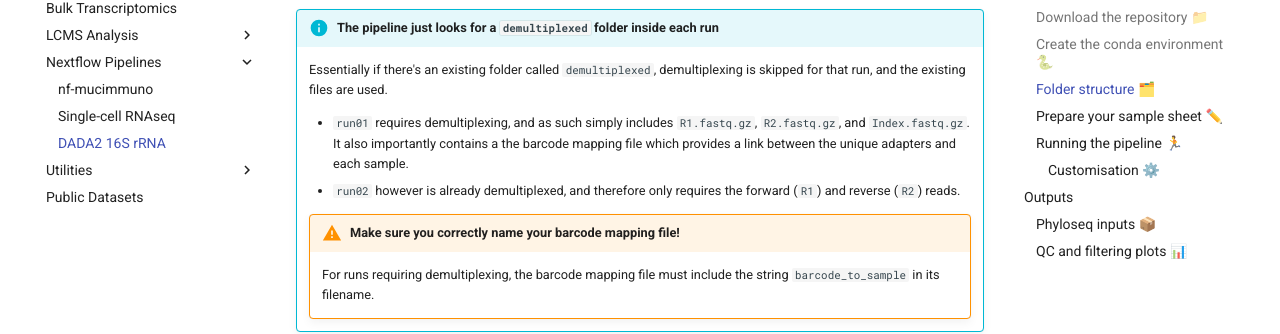
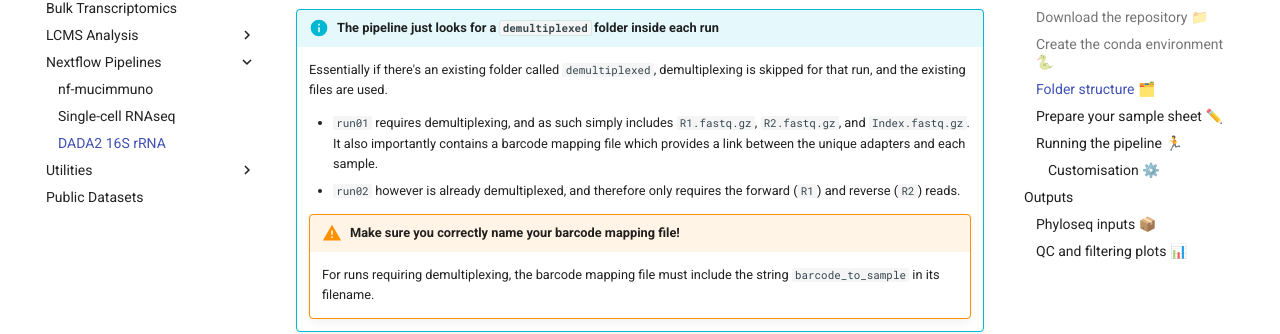
Before and after one commit to mucosal-immunology-lab/bioinformatics-hub, an MkDocs documentation site: the page built from docs/NextFlow/dada2_16S.md, in a window 1280 px wide and 900 px high, scrolled down 2368 px. Shown: the part 145-479 px from the top of the window. Built offline with MkDocs 1.6.1 and Material for MkDocs 9.7.7, drawn with Linux system fonts in a browser that asks for light colours.

Commit message:
minor_edit

```diff
--- a/docs/NextFlow/dada2_16S.md
+++ b/docs/NextFlow/dada2_16S.md
@@ -87,7 +87,7 @@ Because you specify the full directory path for your raw input data, you can tec
 
     Essentially if there's an existing folder called `demultiplexed`, demultiplexing is skipped for that run, and the existing files are used.
 
-    - `run01` requires demultiplexing, and as such simply includes `R1.fastq.gz`, `R2.fastq.gz`, and `Index.fastq.gz`. It also importantly contains a the barcode mapping file which provides a link between the unique adapters and each sample.
+    - `run01` requires demultiplexing, and as such simply includes `R1.fastq.gz`, `R2.fastq.gz`, and `Index.fastq.gz`. It also importantly contains a barcode mapping file which provides a link between the unique adapters and each sample.
     - `run02` however is already demultiplexed, and therefore only requires the forward (`R1`) and reverse (`R2`) reads.
 
     !!! warning "Make sure you correctly name your barcode mapping file!"
```
